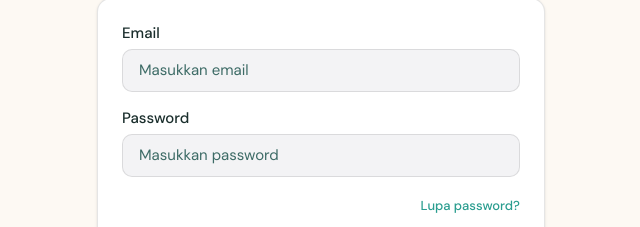
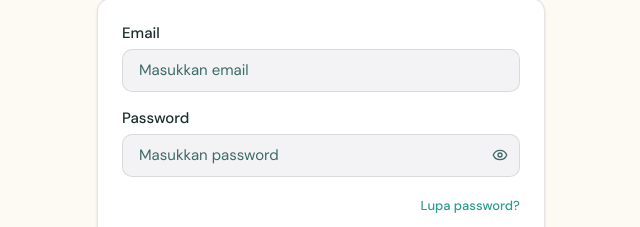
Before and after one commit to nayyen/KidneyBuddy-App, a Next.js app in the folder frontend/: page /login in a window 1280 px wide. Shown: the part 279-506 px from the top of the page, without its empty margins (319-959 px from the left). Built offline with nearby package versions, Linux system fonts and the light colour scheme; no server answers.

Commit message:
feat(260706-6oj): add show/hide toggle to login password field
- Add showPassword state + Eye/EyeOff icons from lucide-react
- Toggle button positioned absolutely inside password input wrapper
- aria-label in Bahasa Indonesia (Tampilkan/Sembunyikan password)

```diff
--- a/frontend/app/(auth)/login/page.tsx
+++ b/frontend/app/(auth)/login/page.tsx
@@ -5,6 +5,7 @@ import { useRouter } from "next/navigation";
 import Link from "next/link";
 import { useForm } from "react-hook-form";
 import { zodResolver } from "@hookform/resolvers/zod";
+import { Eye, EyeOff } from "lucide-react";
 import { loginSchema, type LoginFormData } from "@/lib/validators/auth.schema";
 import { useAuth } from "@/lib/hooks/useAuth";
 import { ApiError } from "@/lib/api";
@@ -13,6 +14,7 @@ import LockoutCountdown from "./_components/LockoutCountdown";
 export default function LoginPage() {
   const router = useRouter();
   const { login, isLoginLoading, loginError, lockedUntil, setLockoutFromResponse } = useAuth();
+  const [showPassword, setShowPassword] = useState(false);
 
   const {
     register,
@@ -104,15 +106,30 @@ export default function LoginPage() {
             >
               Password
             </label>
+            <div className="relative">
               <input
                 {...register("password")}
                 id="password"
-              type="password"
+                type={showPassword ? "text" : "password"}
                 autoComplete="current-password"
                 disabled={!!lockedUntil && lockedUntil.getTime() > Date.now()}
-              className="w-full rounded-[10px] border border-border bg-input px-4 py-2.5 text-sm font-sans text-foreground placeholder:text-muted-foreground focus:outline-none focus:ring-2 focus:ring-primary disabled:opacity-50 disabled:cursor-not-allowed"
+                className="w-full rounded-[10px] border border-border bg-input px-4 py-2.5 pr-11 text-sm font-sans text-foreground placeholder:text-muted-foreground focus:outline-none focus:ring-2 focus:ring-primary disabled:opacity-50 disabled:cursor-not-allowed"
                 placeholder="Masukkan password"
               />
+              <button
+                type="button"
+                onClick={() => setShowPassword((prev) => !prev)}
+                disabled={!!lockedUntil && lockedUntil.getTime() > Date.now()}
+                aria-label={showPassword ? "Sembunyikan password" : "Tampilkan password"}
+                className="absolute right-3 top-1/2 -translate-y-1/2 text-[#3d6b66] hover:text-primary disabled:opacity-50 disabled:cursor-not-allowed"
+              >
+                {showPassword ? (
+                  <EyeOff className="h-4 w-4" />
+                ) : (
+                  <Eye className="h-4 w-4" />
+                )}
+              </button>
+            </div>
             {errors.password && (
               <p className="mt-1 text-xs text-destructive font-sans">
                 {errors.password.message}
```
Lines whose indentation alone changed are shown as unchanged.
